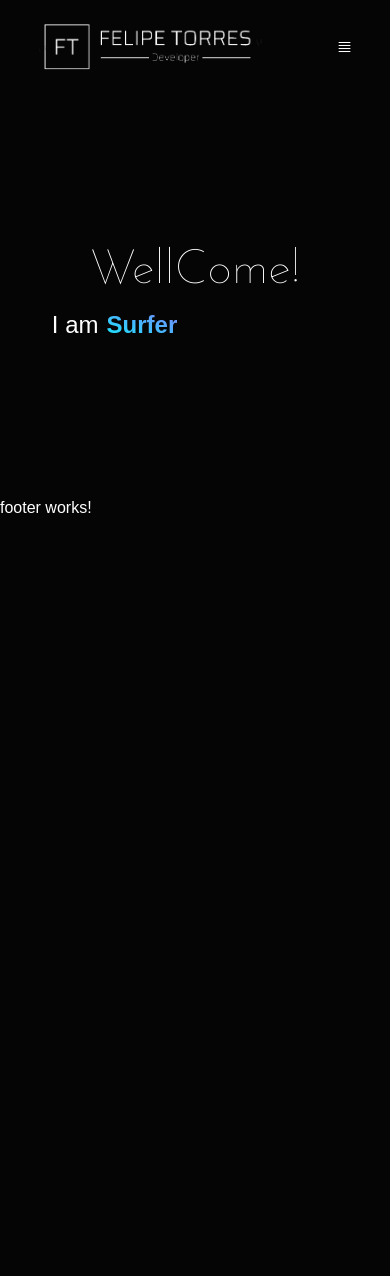
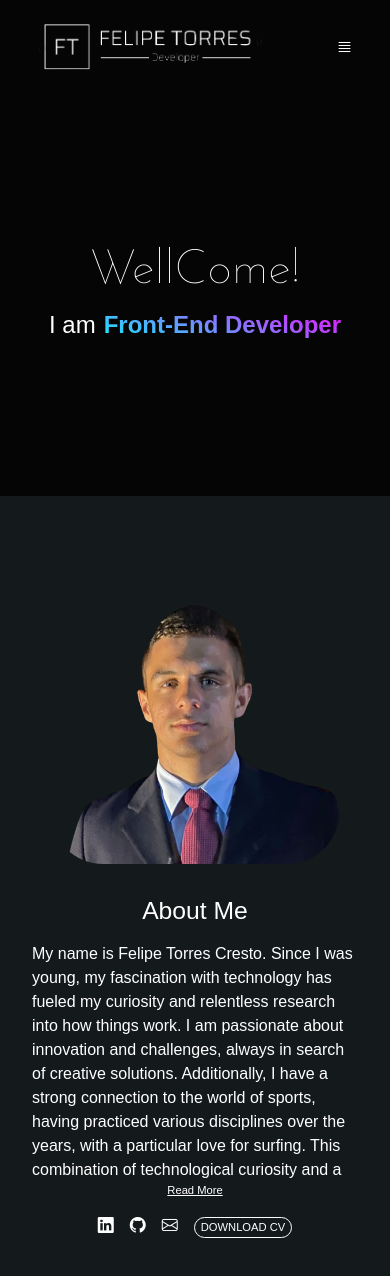
Before and after one commit to FelipeTC06/Felipe-s-portfolio, an Angular app: page / in a window 390 px wide. Shown: the top 1276 px of the page. Before the commit the page ends 844 px from the top, so only its background shows below. Built offline with nearby package versions, Linux system fonts and the light colour scheme.

Commit message:
feat: implement about me content

```diff
--- a/src/app/components/about-me/about-me.component.html
+++ b/src/app/components/about-me/about-me.component.html
@@ -2,4 +2,30 @@
     <div class="image-div">
         <img [src]="myImage" alt="Minha foto">
     </div>
+    <div class="about-text">
+        <h2 class="title">About Me</h2>
+        <div class="text-more">
+            <div class="text" [ngClass]="{ 'read-more': readMore }">
+                My name is Felipe Torres Cresto. Since I was young, my fascination with technology has fueled my
+                curiosity
+                and relentless research into how things work. I am passionate about innovation and challenges, always in
+                search of creative solutions. Additionally, I have a strong connection to the world of sports, having
+                practiced various disciplines over the years, with a particular love for surfing. This combination of
+                technological curiosity and a passion for sports inspires me to approach programming in a dynamic and
+                creative way, always striving to overcome obstacles and create innovative solutions.
+            </div>
+            <span *ngIf="!readMore" class="continue" (click)="goReadMore()">Read More</span>
+        </div>
+        <div class="contact">
+            <a [href]="goLinkedin" target="_blank"><i class="bi bi-linkedin"></i></a>
+            <a [href]="goGitHub" target="_blank"><i class="bi bi-github"></i></a>
+            <button type="button" class="mail" data-bs-container="body" data-bs-toggle="popover"
+                data-bs-placement="bottom" data-bs-content="felipe.t.cresto@gmail.com">
+                <i class="bi bi-envelope"></i>
+            </button>
+            <a [href]="downLoadCv" download>
+                <button class="download-cv">DOWNLOAD CV</button>
+            </a>
+        </div>
+    </div>
 </div>
--- a/src/app/components/about-me/about-me.component.scss
+++ b/src/app/components/about-me/about-me.component.scss
@@ -1,12 +1,205 @@
 .about-me {
+    background-color: #14191c;
+    height: fit-content;
+    padding: 5rem 2rem;
+    display: flex;
+    flex-direction: row;
+    align-items: center;
+    justify-content: center;
+    gap: 5rem;
+
 
 
     .image-div {
 
         img {
-            border-radius: 50%;
-            height: 15rem;
-            width: 15rem;
+            border-radius: 18%;
+            height: 25rem;
+            width: 25rem;
         }
     }
+
+    .about-text {
+        max-width: 45rem;
+        min-width: 30rem;
+        overflow: hidden;
+        display: flex;
+        flex-direction: column;
+        align-items: center;
+        justify-content: space-evenly;
+        gap: 1rem;
+
+        .text-more {
+            .text {
+                font-size: 1rem;
+            }
+
+            .continue {
+                display: none;
+                font-size: 0.7rem;
+                cursor: pointer;
+            }
+        }
+
+
+
+        .contact {
+            display: flex;
+            flex-direction: row;
+            gap: 1rem;
+
+            .mail {
+                background: transparent;
+                padding: 0;
+                border: none;
+            }
+
+            .download-cv {
+                font-size: 0.7rem;
+                border: 1px solid #fff;
+                border-radius: 1rem;
+                background: transparent;
+            }
+        }
+    }
+
 }
+
+@media screen and (max-width: 1024px) {
+    .about-me {
+        gap: 2rem;
+
+
+        .image-div {
+
+            img {
+                height: 20rem;
+                width: 20rem;
+            }
+        }
+
+        .about-text {
+
+
+            .text-more {
+                .text {}
+
+                .continue {}
+            }
+
+            .contact {
+
+                .download-cv {}
+            }
+        }
+
+    }
+}
+
+@media screen and (max-width: 930px) {
+    .about-me {
+        flex-direction: column;
+        gap: 2rem;
+
+
+        .image-div {
+
+            img {
+                height: 25rem;
+                width: 25rem;
+            }
+        }
+
+        .about-text {
+            max-width: 50rem;
+
+            .text-more {
+                .text {}
+
+                .continue {}
+            }
+
+            .contact {
+
+                .download-cv {}
+            }
+        }
+
+    }
+}
+
+@media screen and (max-width: 580px) {
+    .about-me {
+        flex-direction: column;
+        gap: 2rem;
+
+
+        .image-div {
+
+            img {
+                height: 18rem;
+                width: 18rem;
+            }
+        }
+
+        .about-text {
+            max-width: 50rem;
+            min-width: fit-content;
+
+            .text-more {
+                .text {}
+
+                .continue {}
+            }
+
+            .contact {
+
+                .download-cv {}
+            }
+        }
+
+    }
+}
+
+@media screen and (max-width: 400px) {
+    .about-me {
+
+
+
+        .image-div {
+
+            img {}
+        }
+
+        .about-text {
+
+            .text-more {
+                display: flex;
+                flex-direction: column;
+                align-items: center;
+
+                .text {
+                    max-height: 15rem;
+                    overflow: hidden;
+                }
+
+                .read-more {
+                    max-height: fit-content;
+                }
+
+                .continue {
+                    display: block;
+                    text-decoration: underline;
+                }
+            }
+
+
+
+            .contact {
+
+                .download-cv {}
+            }
+        }
+
+    }
+}
--- a/src/app/components/about-me/about-me.component.ts
+++ b/src/app/components/about-me/about-me.component.ts
@@ -1,6 +1,7 @@
-import { Component, Renderer2 } from '@angular/core';
+import { Component, ElementRef, Renderer2, ViewChild } from '@angular/core';
 import { CommonModule } from '@angular/common';
 import { SafeResourceUrl, DomSanitizer } from '@angular/platform-browser';
+import { Popover } from 'bootstrap'
 
 @Component({
   selector: 'app-about-me',
@@ -11,14 +12,29 @@ import { SafeResourceUrl, DomSanitizer } from '@angular/platform-browser';
 })
 export class AboutMeComponent {
   public myImage!: SafeResourceUrl;
+  public goLinkedin: string = 'https://www.linkedin.com/in/felipe-torres-cresto/';
+  public goGitHub: string = 'https://github.com/FelipeTC06';
+  public downLoadCv: string = './assets/curriculo/CV Felipe Torres En.pdf';
+  public readMore: boolean = false;
 
   constructor(private sanitizer: DomSanitizer, private renderer: Renderer2) { }
 
   public ngOnInit() {
     this.loadImage();
+    this.popoOverOnInit();
+  }
+
+  private popoOverOnInit() {
+    Array.from(document.querySelectorAll('button[data-bs-toggle="popover"]'))
+      .forEach(popoverNode => new Popover(popoverNode))
   }
 
   private loadImage() {
     this.myImage = this.sanitizer.bypassSecurityTrustResourceUrl('./assets/images/image-perfil.png');
   }
+
+  public goReadMore() {
+    this.readMore = !this.readMore;
+  }
+
 }
--- a/src/app/components/headline/headline.component.html
+++ b/src/app/components/headline/headline.component.html
@@ -8,6 +8,7 @@
             <div class="text-changer">
                 <span class="text">Felipe Torres Cresto</span>
                 <span class="text">Web Developer</span>
+                <span class="text">Front-End Developer</span>
                 <span class="text">Surfer</span>
             </div>
         </div>
--- a/src/app/components/headline/headline.component.scss
+++ b/src/app/components/headline/headline.component.scss
@@ -64,6 +64,10 @@
                     30%,
                     40% {
                         transform: translateY(-200%);
+                    }
+                    45%,
+                    55% {
+                        transform: translateY(-300%);
                     }
                 }
             }
--- a/src/app/components/layout/layout.component.html
+++ b/src/app/components/layout/layout.component.html
@@ -4,8 +4,9 @@
     </header>
     <div class="body">
     <app-headline></app-headline>
+    <app-about-me></app-about-me>
     </div>
     <footer class="footer">
-        <app-footer></app-footer>
+        <!-- <app-footer></app-footer> -->
     </footer>
 </div>
--- a/src/app/components/layout/layout.component.ts
+++ b/src/app/components/layout/layout.component.ts
@@ -3,13 +3,14 @@ import { CommonModule } from '@angular/common';
 import { FooterComponent } from "../footer/footer.component";
 import { NavegationComponent } from "../navegation/navegation.component";
 import { HeadlineComponent } from "../headline/headline.component";
+import { AboutMeComponent } from "../about-me/about-me.component";
 
 @Component({
     selector: 'app-layout',
     standalone: true,
     templateUrl: './layout.component.html',
     styleUrls: ['./layout.component.scss'],
-    imports: [CommonModule, FooterComponent, NavegationComponent, HeadlineComponent]
+    imports: [CommonModule, FooterComponent, NavegationComponent, HeadlineComponent, AboutMeComponent]
 })
 export class LayoutComponent {
 
```
Also changed, not shown: 1 other file (tests, documents, lock files or other folders).
